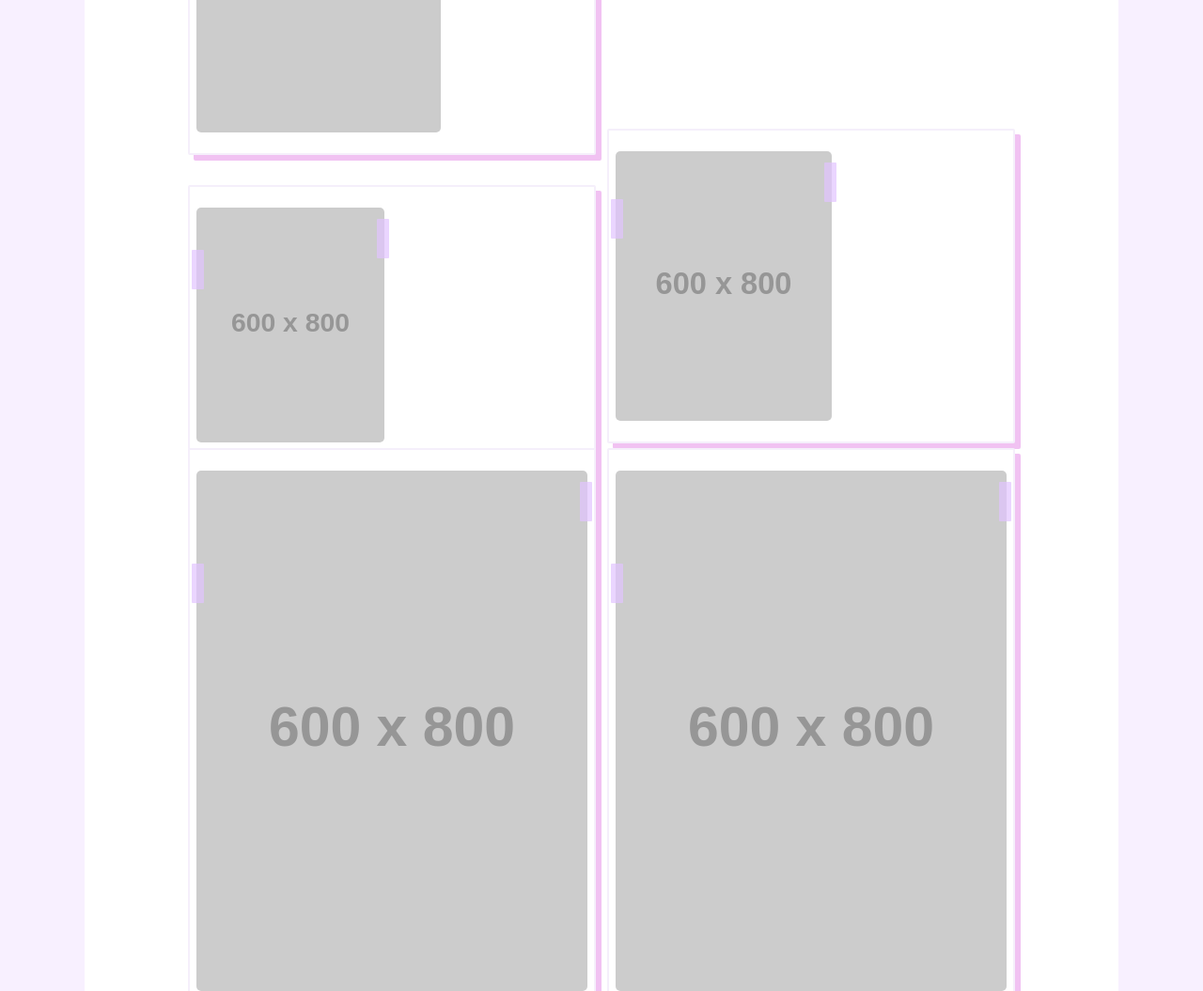
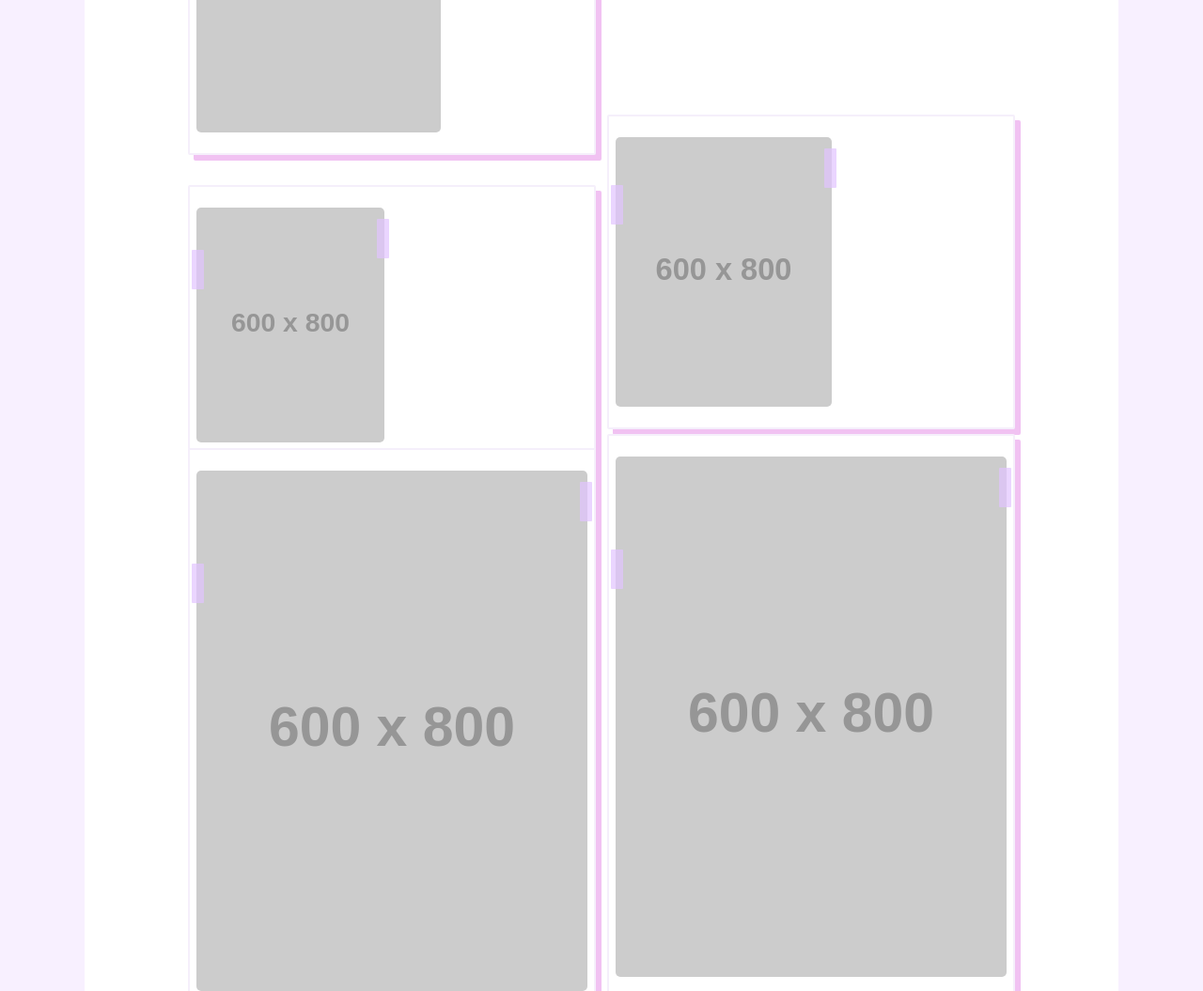
Before and after one commit to marbelym/Web-blog-new, a plain HTML site: page index.html in a window 1280 px wide. Shown: the part 2660-3715 px from the top of the page at 94% size. Drawn offline with Linux system fonts and the light colour scheme; placeholder pictures from the web are drawn by us.

Commit message:
Update index.html

```diff
--- a/index.html
+++ b/index.html
@@ -309,15 +309,15 @@ section p {
 }
   @media (min-width: 651px) {
   .proyecto:nth-child(2) {
-    margin-top: -40px;
+    margin-top: -40px !important;
   }
 
   .proyecto:nth-child(4) {
-    margin-top: -40px;
+    margin-top: -55px !important;
   }
 
   .proyecto:nth-child(6) {
-    margin-top: -30px;
+    margin-top: -45px !important;
   }
   }
 /* PIE DE PÁGINA */
```
